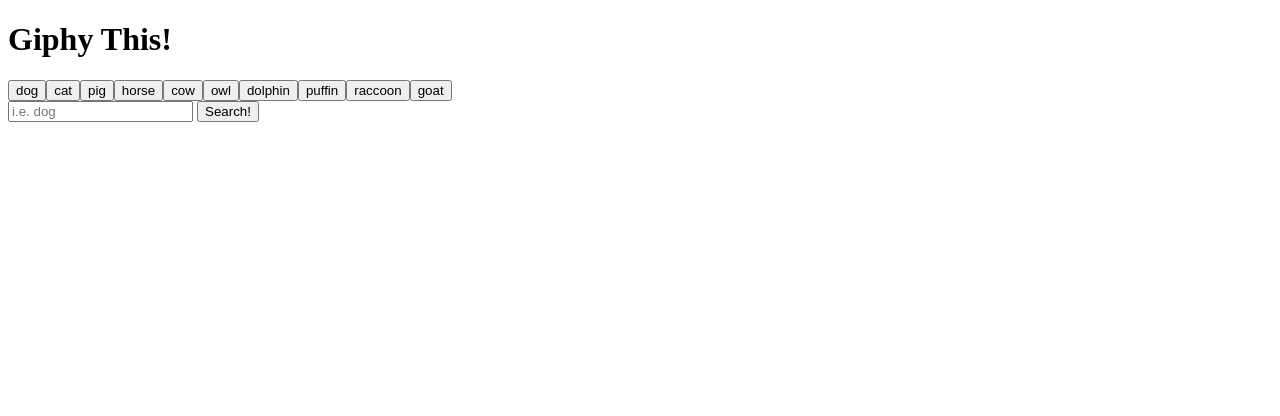
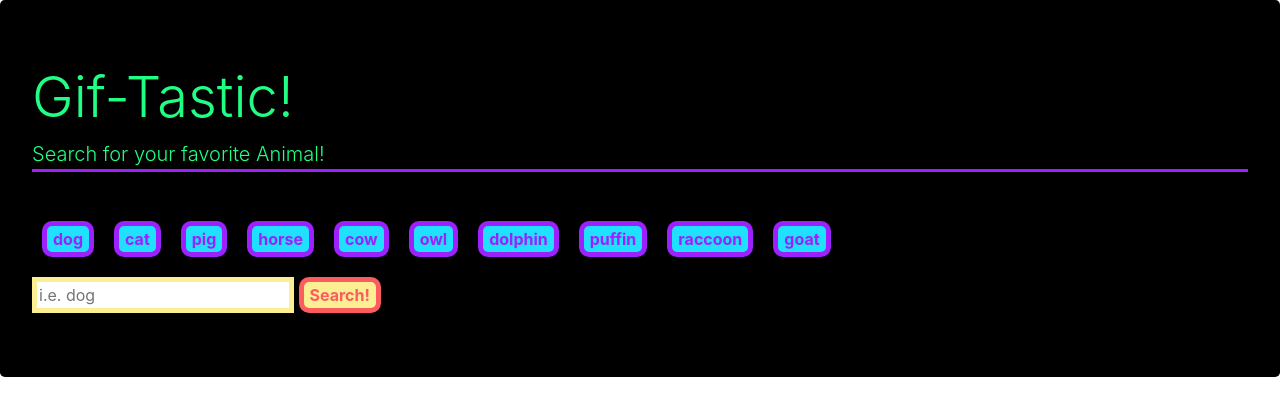
Before and after one commit to ninashin66/Gif-Tastic, a plain HTML site: page index.html in a window 1280 px wide. Drawn offline with nearby package versions, Linux system fonts and the light colour scheme.

Commit message:
added some css

```diff
--- a/Assets/css/giphy.css
+++ b/Assets/css/giphy.css
@@ -0,0 +1,56 @@
+body {
+}
+
+.jumbotron {
+  background-color: black;
+  color: #20ff83;
+}
+
+.lead {
+  border-bottom: #9d20ff solid;
+  margin: 0px;
+}
+.animals {
+  background-color: #20e0ff;
+  border: 5px solid;
+  border-color: #9d20ff;
+  color: #9d20ff;
+  font-weight: bold;
+  margin: 10px;
+  border-radius: 10px;
+  margin-bottom: 20px;
+  margin-top: 0px;
+}
+
+#search {
+  border: 5px solid #fcef93;
+}
+
+#search-button {
+  background-color: #fcef93;
+  border: 5px solid #fc5c5e;
+  color: #fc5c5e;
+  border-radius: 10px;
+  font-weight: bold;
+}
+
+.animal-giphy {
+  display: inline-block;
+  text-align: center;
+  padding: 10px 20px;
+  border: 5px solid #fcef93;
+  width: 50%;
+  background-color: black;
+  margin-left: auto;
+  margin-right: auto;
+}
+
+.gif {
+  width: 80%;
+}
+#rating {
+  text-align: center;
+  color: #fcef93;
+  font-weight: bold;
+  margin-top: 10px;
+}
--- a/Assets/javascript/giphy.js
+++ b/Assets/javascript/giphy.js
@@ -1,4 +1,4 @@
-$(document).ready(function() {
+$(window).on("load", function() {
   var topic = [
     "dog",
     "cat",
@@ -38,7 +38,6 @@
 
   $("button").on("click", function() {
     // console.log(topic);
-
     var query = $(this).attr("id");
     console.log(query);
 
@@ -57,7 +56,7 @@
 
         for (var i = 0; i < results.length; i++) {
           // Creating and storing a div tag
-          var animalDiv = $("<div>");
+          var animalDiv = $("<div class='animal-giphy'>");
           // Creating a paragraph tag with the result item's rating
           var rating = $("<p id='rating'>").text(
             "Rating: " + results[i].rating
@@ -74,7 +73,6 @@
           animalImage.attr("data-state", "still");
           animalImage.attr("class", "gif");
           animalImage.attr("onclick", playGif());
-
           animalDiv.append(animalImage);
           animalDiv.append(rating);
 
--- a/index.html
+++ b/index.html
@@ -5,7 +5,12 @@
     <meta name="viewport" content="width=device-width, initial-scale=1.0" />
     <meta http-equiv="X-UA-Compatible" content="ie=edge" />
     <title>Giftastic</title>
-
+    <link
+      rel="stylesheet"
+      href="https://stackpath.bootstrapcdn.com/bootstrap/4.3.1/css/bootstrap.min.css"
+      integrity="sha384-ggOyR0iXCbMQv3Xipma34MD+dH/1fQ784/j6cY/iJTQUOhcWr7x9JvoRxT2MZw1T"
+      crossorigin="anonymous"
+    />
     <link rel="stylesheet" type="text/css" href="Assets/css/giphy.css" />
     <script
       src="https://code.jquery.com/jquery-3.4.1.min.js"
@@ -15,11 +20,14 @@
     <script src="Assets/javascript/giphy.js"></script>
   </head>
   <body>
-    <h1>Giphy This!</h1>
-    <div id="buttons"></div>
-
-    <input type="text" id="search" placeholder="i.e. dog" />
-    <input id="search-button" type="submit" value="Search!" />
+    <div class="jumbotron">
+      <h1 class="display-4">Gif-Tastic!</h1>
+      <p class="lead">Search for your favorite Animal!</p>
+      <hr class="my-4" />
+      <div id="buttons"></div>
+      <input type="text" id="search" placeholder="i.e. dog" />
+      <input id="search-button" type="submit" value="Search!" />
+    </div>
 
     <div id="giphy"></div>
   </body>
```
